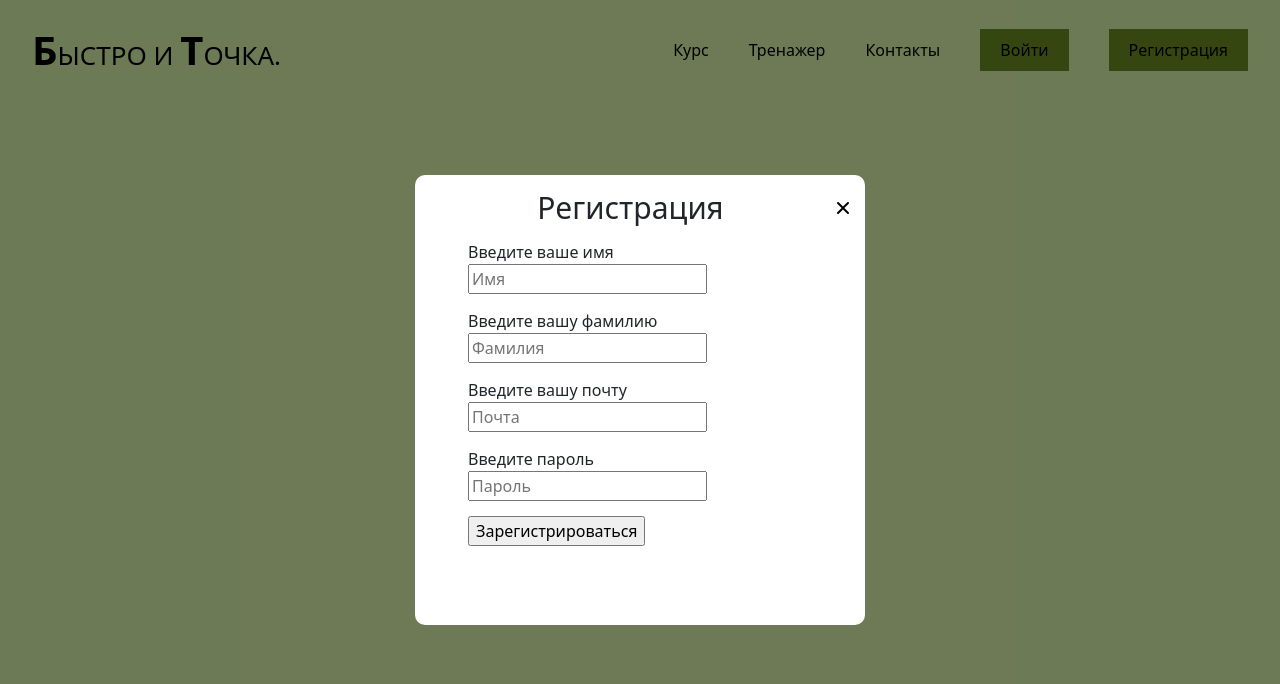
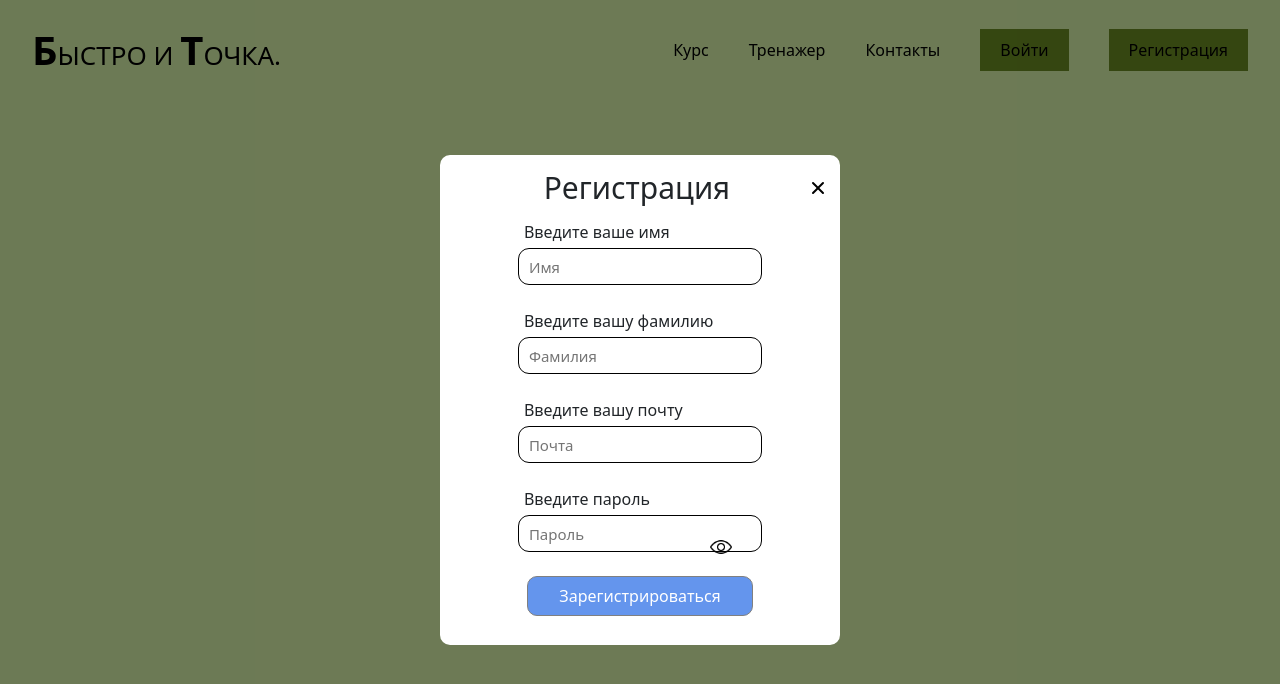
Before and after one commit to TheDedEgor/CourseHttpApp, a React (Create React App) app in the folder CourseHttpApp/ClientApp/: page /reg in a window 1280 px wide. Shown: the top 684 px of the page. Built offline with nearby package versions, Linux system fonts and the light colour scheme.

Commit message:
Update styles registration window

```diff
--- a/CourseHttpApp/ClientApp/src/components/Auth/Auth.css
+++ b/CourseHttpApp/ClientApp/src/components/Auth/Auth.css
@@ -26,18 +26,6 @@
     gap: 15px;
 }
 
-.icon_close {
-    width: 24px;
-    height: 24px;
-    color: red;
-}
-
-.icon_close:hover {
-    cursor: pointer;
-    background-color: #B9B5B5;
-    border-radius: 50%;
-}
-
 .header_modal {
     display: flex;
     align-items: center;
@@ -48,14 +36,6 @@
 .container_form {
     position: relative;
     width: 100%;
-}
-
-.container_form_btn {
-    width: 100%;
-    display: flex;
-    align-items: center;
-    flex-direction: column;
-    justify-content: center;
 }
 
 .auth_input {
@@ -76,31 +56,9 @@
     outline: none;
     border: 2px solid #2C36C6;
 }
-
-.submit {
-    color: white;
+.auth_btn{
     width: 50%;
     height: 50px;
-    border-radius: 10px;
-    background-color: cornflowerblue;
-    transition: all 0.2s ease-in;
-    border: 1px solid gray;
-}
-
-.submit:hover {
-    cursor: pointer;
-    box-shadow: 3px 3px 3px rgba(23, 45, 98, 0.3);
-    outline: 1px solid black;
-}
-
-.submit:disabled {
-    cursor: not-allowed;
-    background-color: gray;
-}
-
-.submit:disabled:hover {
-    box-shadow: none;
-    outline: none;
 }
 
 .bottom_link {
@@ -113,19 +71,7 @@
     justify-content: space-around;
 }
 
-.modal {
-    position: fixed;
-    left: 0;
-    top: 0;
-    right: 0;
-    bottom: 0;
-    background-color: rgba(0, 0, 0, 0.5);
-    display: flex;
-    align-items: center;
-    justify-content: center;
-}
-
-.password_control {
+.auth_password_control {
     width: 25px;
     height: 25px;
     position: absolute;
--- a/CourseHttpApp/ClientApp/src/components/AuthValid/AuthValid.css
+++ b/CourseHttpApp/ClientApp/src/components/AuthValid/AuthValid.css
@@ -1,4 +1,4 @@
-.error_msg{
+.auth_error_msg{
     font-size: 15px;
     color: red;
     height: 15px;
--- a/CourseHttpApp/ClientApp/src/components/AuthValid/AuthValid.jsx
+++ b/CourseHttpApp/ClientApp/src/components/AuthValid/AuthValid.jsx
@@ -4,7 +4,7 @@ import "./AuthValid.css";
 const  AuthValid = (props) =>{
 
     return(
-        <div className="error_msg">
+        <div className="auth_error_msg">
             {props.error_msg}
         </div>
     )
--- /dev/null
+++ b/CourseHttpApp/ClientApp/src/components/RegValid/RegValid.css
@@ -0,0 +1,5 @@
+.reg_error_msg{
+    font-size: 12px;
+    color: red;
+    height: 10px;
+}
--- /dev/null
+++ b/CourseHttpApp/ClientApp/src/components/RegValid/RegValid.jsx
@@ -0,0 +1,12 @@
+import React from "react";
+import "./RegValid.css";
+
+const  RegValid = (props) =>{
+
+    return(
+        <div className="reg_error_msg">
+            {props.error_msg}
+        </div>
+    )
+}
+export default RegValid;
--- a/CourseHttpApp/ClientApp/src/components/Register/Register.css
+++ b/CourseHttpApp/ClientApp/src/components/Register/Register.css
@@ -6,22 +6,60 @@
     margin-right: auto;
     gap: 10px;
     margin-left: auto;
-    width: 450px;
-    height: 450px;
+    width: 400px;
+    height: 490px;
     background-color: white;
     border-radius: 10px;
 }
+.form_reg_item{
+    width: 75%;
+}
 
 .title_header_reg {
-    margin-right: 25%;
+    margin-right: 20%;
     font-size: 30px;
     font-weight: 500;
+}
+.title_form_reg_item{
+    padding: 0 0 5px 5px;
 }
 
 .form_reg {
     display: flex;
-    align-items: flex-start;
+    align-items: center;
     flex-direction: column;
-    width: 80%;
+    width: 85%;
     gap: 15px;
 }
+
+.reg_input {
+    width: 100%;
+    padding: 10px;
+    height: 35px;
+    font-size: 15px;
+    border-radius: 10px;
+    border: none;
+    outline: 1px solid black;
+}
+
+.reg_input:hover {
+    outline: 2px solid #8888D0;
+}
+
+.reg_input:focus {
+    outline: 2px solid #2C36C6;
+}
+.reg_btn{
+    width: 70%;
+    height: 40px;
+}
+.reg_password_control{
+    width: 22px;
+    height: 22px;
+    position: absolute;
+    top: 67%;
+    left: 55.5%;
+}
+.reg_error_red{
+    outline: 1px solid #E16161;
+}
--- a/CourseHttpApp/ClientApp/src/components/Register/Register.jsx
+++ b/CourseHttpApp/ClientApp/src/components/Register/Register.jsx
@@ -1,25 +1,116 @@
-import React from "react";
-import "./Register.css"
+import React, {useState} from "react";
+import "./Register.css";
+import "../../css/modal.css";
 import {useNavigate} from "react-router-dom";
 import {handleFormSubmit} from "../../Utils";
 import icon_close from "../../images/close.svg";
+import icon_show from "../../images/show_pass.png";
+import icon_hide from "../../images/hide_pass.png";
+import RegValid from "../RegValid/RegValid";
 
-const  Register = () =>{
+const Register = () => {
+    const [email, setEmail] = useState('')
+    const [password, setPassword] = useState('')
+    const [emailError, setEmailError] = useState("")
+    const [passwordError, setPasswordError] = useState("")
+    const [formValid, setFormValid] = useState(true)
+    const [validUser, setValidUser] = useState('')
     let navigate = useNavigate()
-    async function handleSubmit(event){
-        const response = await handleFormSubmit(event,"/api/Reg")
-        const user = await response.json()
-        localStorage.setItem("access_token", user.value.access_token)
-        navigate('/')
+
+    async function handleSubmit(event) {
+        event.preventDefault();
+        let email = document.getElementById("reg_email");
+        let password = document.getElementById("reg_password");
+        let name = document.getElementById("reg_name");
+        let check = true
+
+        if (!email.value) {
+            setValidUser("Заполните обязательные поля!")
+            email.classList.add("reg_error_red")
+            check = false
+        }
+        if (!password.value) {
+            setValidUser("Заполните обязательные поля!")
+            password.classList.add("reg_error_red")
+            check = false
+        }
+        if (!name.value) {
+            setValidUser("Заполните обязательные поля!")
+            name.classList.add("reg_error_red")
+            check = false
+        }
+
+        if (check) {
+            const response = await handleFormSubmit(event, "/api/Reg")
+            const user = await response.json()
+            if (user.statusCode === 409) {
+                setValidUser('Пользователь с такой почтой уже зарегистрирован!')
+                email.classList.add("reg_error_red")
+                setFormValid(false)
+                setPassword('')
+            } else {
+                setValidUser('')
+                localStorage.setItem("access_token", user.value.access_token)
+                navigate('/')
+            }
+        }
     }
 
     const close = () => {
         navigate('/')
     }
 
-    return(
-        <div className="modal">
-            <div className="form_content_reg">
+    const emailHandler = (e) => {
+        e.target.classList.remove("reg_error_red")
+        setEmail(e.target.value)
+        setValidUser('')
+        setFormValid(true)
+        if (!e.target.value) {
+            setEmailError("")
+        } else {
+            const re = /^(([^<>()[\]\\.,;:\s@"]+(\.[^<>()[\]\\.,;:\s@"]+)*)|(".+"))@((\[[0-9]{1,3}\.[0-9]{1,3}\.[0-9]{1,3}\.[0-9]{1,3}\])|(([a-zA-Z\-0-9]+\.)+[a-zA-Z]{2,}))$/
+            if (!re.test(String(e.target.value).toLowerCase())) {
+                setEmailError("Некорректный email")
+                setFormValid(false)
+            } else {
+                setEmailError("")
+            }
+        }
+    }
+    const nameHandler = (e) => {
+        e.target.classList.remove("reg_error_red")
+    }
+    const passwordHandler = (e) => {
+        e.target.classList.remove("reg_error_red")
+        setPassword(e.target.value)
+        setValidUser('')
+        setFormValid(true)
+        if (!e.target.value) {
+            setPasswordError("")
+        } else {
+            if (e.target.value.length < 6) {
+                setPasswordError("Пароль не может быть меньше 6 символов")
+                setFormValid(false)
+            } else {
+                setPasswordError('')
+            }
+        }
+    }
+
+    const showPassword = (e) => {
+        let input = document.getElementById('reg_password');
+        if (input.getAttribute('type') === 'password') {
+            e.target.src = icon_hide;
+            input.setAttribute('type', 'text');
+        } else {
+            e.target.src = icon_show;
+            input.setAttribute('type', 'password');
+        }
+    }
+
+    return (
+        <div className="modal" onClick={() => close()}>
+            <div className="form_content_reg" onClick={(e) => e.stopPropagation()}>
                 <div className="header_modal">
                     <div className="title_header_reg">Регистрация</div>
                     <img className="icon_close" onClick={() => close()} src={icon_close} alt="Закрыть"/>
@@ -27,22 +118,33 @@ const  Register = () =>{
                 <form onSubmit={handleSubmit} className="form_reg">
                     <div className="form_reg_item">
                         <div className="title_form_reg_item">Введите ваше имя</div>
-                        <input name="first_name" placeholder="Имя"/>
+                        <input className="reg_input" id="reg_name" name="first_name" placeholder="Имя"
+                               onChange={e => nameHandler(e)}/>
+                        <RegValid></RegValid>
                     </div>
                     <div className="form_reg_item">
                         <div className="title_form_reg_item">Введите вашу фамилию</div>
-                        <input name="last_name" placeholder="Фамилия"/>
+                        <input className="reg_input" name="last_name" placeholder="Фамилия"/>
+                        <RegValid></RegValid>
                     </div>
                     <div className="form_reg_item">
                         <div className="title_form_reg_item">Введите вашу почту</div>
-                        <input name="login" placeholder="Почта"/>
+                        <input className="reg_input" id="reg_email" name="login" placeholder="Почта"
+                               onChange={e => emailHandler(e)} value={email}/>
+                        <RegValid error_msg={emailError}></RegValid>
                     </div>
                     <div className="form_reg_item">
                         <div className="title_form_reg_item">Введите пароль</div>
-                        <input name="password" placeholder="Пароль" type="password"/>
+                        <input className="reg_input" id="reg_password" name="password" placeholder="Пароль"
+                               type="password" onChange={e => passwordHandler(e)} value={password}/>
+                        <img alt="Пароль" className="reg_password_control" onClick={(event) => showPassword(event)}
+                             src={icon_show}/>
+                        <RegValid error_msg={passwordError}></RegValid>
                     </div>
-
-                    <input type="submit" value="Зарегистрироваться"/>
+                    <div className="container_form_btn">
+                        <input disabled={!formValid} className="submit_btn reg_btn" type="submit" value="Зарегистрироваться"/>
+                        <RegValid error_msg={validUser}></RegValid>
+                    </div>
                 </form>
             </div>
         </div>
--- /dev/null
+++ b/CourseHttpApp/ClientApp/src/css/modal.css
@@ -0,0 +1,55 @@
+.modal {
+    position: fixed;
+    left: 0;
+    top: 0;
+    right: 0;
+    bottom: 0;
+    background-color: rgba(0, 0, 0, 0.5);
+    display: flex;
+    align-items: center;
+    justify-content: center;
+}
+
+.icon_close {
+    width: 24px;
+    height: 24px;
+    color: red;
+}
+
+.icon_close:hover {
+    cursor: pointer;
+    background-color: #B9B5B5;
+    border-radius: 50%;
+}
+
+.container_form_btn {
+    width: 100%;
+    display: flex;
+    align-items: center;
+    flex-direction: column;
+    justify-content: center;
+}
+
+.submit_btn {
+    color: white;
+    border-radius: 10px;
+    background-color: cornflowerblue;
+    transition: all 0.2s ease-in;
+    border: 1px solid gray;
+}
+
+.submit_btn:hover {
+    cursor: pointer;
+    box-shadow: 3px 3px 3px rgba(23, 45, 98, 0.3);
+    outline: 1px solid black;
+}
+
+.submit_btn:disabled {
+    cursor: not-allowed;
+    background-color: gray;
+}
+
+.submit_btn:disabled:hover {
+    box-shadow: none;
+    outline: none;
+}
```
Also changed, not shown: CourseHttpApp/ClientApp/src/components/Auth/Auth.jsx (+8 -6 lines).
